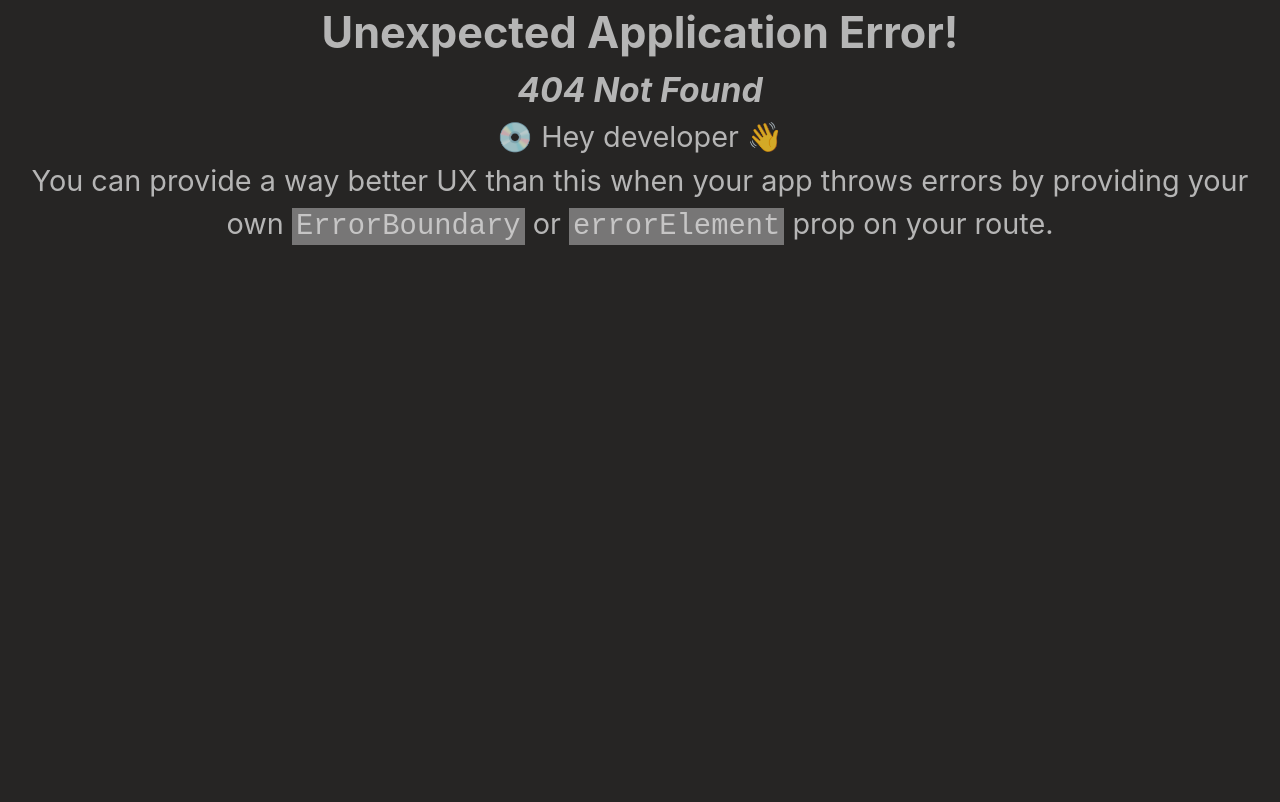
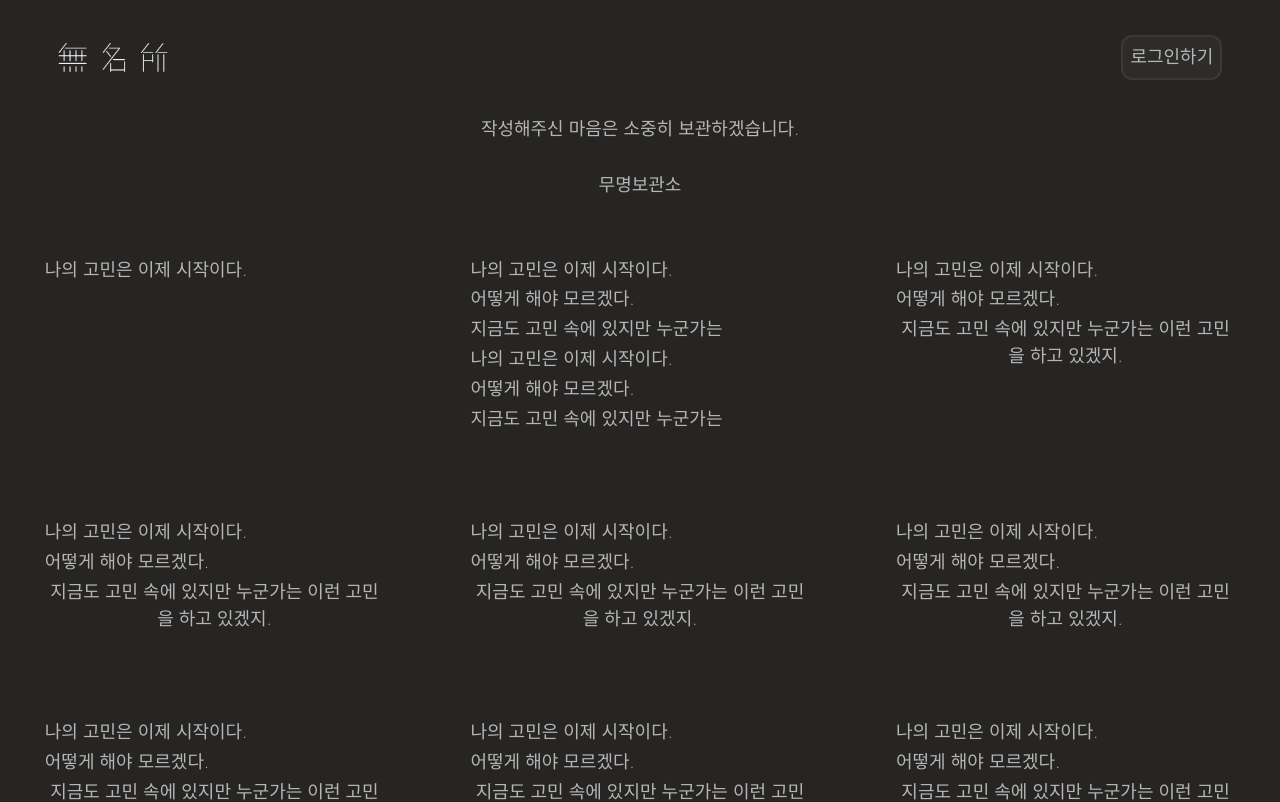
Before and after one commit to NamelessChamberORG/NamelessChamber_frontend, a React (Vite) app: page /diary/submit in a window 1280 px wide. Before the commit this address had no page. Shown: the top 802 px of the page. Built offline with nearby package versions, Linux system fonts and the light colour scheme; a web font is replaced by a local one.

Commit message:
✨  feat: add submit diary page (#6)

```diff
--- /dev/null
+++ b/src/features/diary/pages/SubmitDiaryPage.module.css
@@ -0,0 +1,6 @@
+.submit {
+  width: 100%;
+  display: flex;
+  flex-direction: column;
+  gap: 1rem;
+}
--- /dev/null
+++ b/src/features/diary/pages/SubmitDiaryPage.tsx
@@ -0,0 +1,15 @@
+import Paragraph from "../../../components/paragraph/Paragraph";
+import CardList from "../components/card/CardList";
+import classes from "./SubmitDiaryPage.module.css";
+
+function SubmitDiaryPage() {
+  return (
+    <div className={classes.submit}>
+      <Paragraph>작성해주신 마음은 소중히 보관하겠습니다.</Paragraph>
+      <Paragraph>무명보관소</Paragraph>
+      <CardList />
+    </div>
+  );
+}
+
+export default SubmitDiaryPage;
--- a/src/features/diary/pages/WriteDiaryPage.tsx
+++ b/src/features/diary/pages/WriteDiaryPage.tsx
@@ -6,16 +6,19 @@ import classes from "./WriteDiaryPage.module.css";
 import Button from "../../../components/button/Button";
 import FullScreenOn from "../../../assets/icons/FullScreenOn";
 import FullScreenOff from "../../../assets/icons/FullScreenOff";
+import { useNavigate } from "react-router";
 
 function WriteDiaryPage() {
   const formRef = useRef<FormHandle>(null);
   const containerRef = useRef<HTMLDivElement>(null);
   const [count, setCount] = useState<number>(0);
   const [isFullscreen, setIsFullscreen] = useState<boolean>(false);
+  const navigate = useNavigate();
 
   function handleSave(value: unknown) {
     console.log("Saved value:", value);
     formRef.current?.clear();
+    navigate("/diary/submit");
   }
 
   function handleTextChange(event: ChangeEvent<HTMLTextAreaElement>) {
@@ -53,7 +56,7 @@ function WriteDiaryPage() {
     <div className={classes.diaryForm} ref={containerRef}>
       <div>
         <Button onClick={handleFullScreen}>
-          {isFullscreen ? <FullScreenOn /> : <FullScreenOff />}
+          {isFullscreen ? <FullScreenOff /> : <FullScreenOn />}
         </Button>
       </div>
       <Form onSave={handleSave} ref={formRef}>
--- a/src/routes/index.tsx
+++ b/src/routes/index.tsx
@@ -2,6 +2,7 @@ import { createBrowserRouter } from "react-router";
 import RootLayout from "../layouts/RootLayout";
 import WriteDiaryPage from "../features/diary/pages/WriteDiaryPage";
 import LandingPage from "../features/diary/pages/LandingPage";
+import SubmitDiaryPage from "../features/diary/pages/SubmitDiaryPage";
 
 const router = createBrowserRouter([
   {
@@ -12,6 +13,10 @@ const router = createBrowserRouter([
         path: "/",
         element: <LandingPage />,
       },
+      {
+        path: "/diary/submit",
+        element: <SubmitDiaryPage />,
+      },
     ],
   },
   {
```
